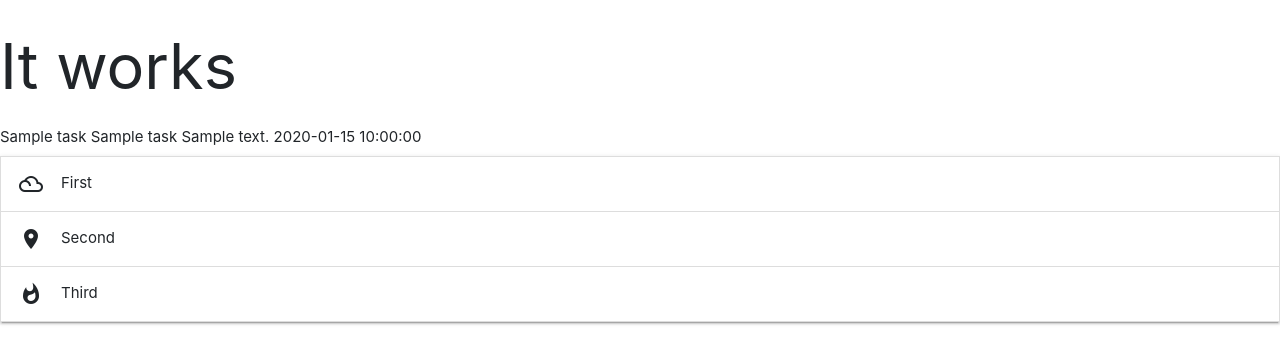
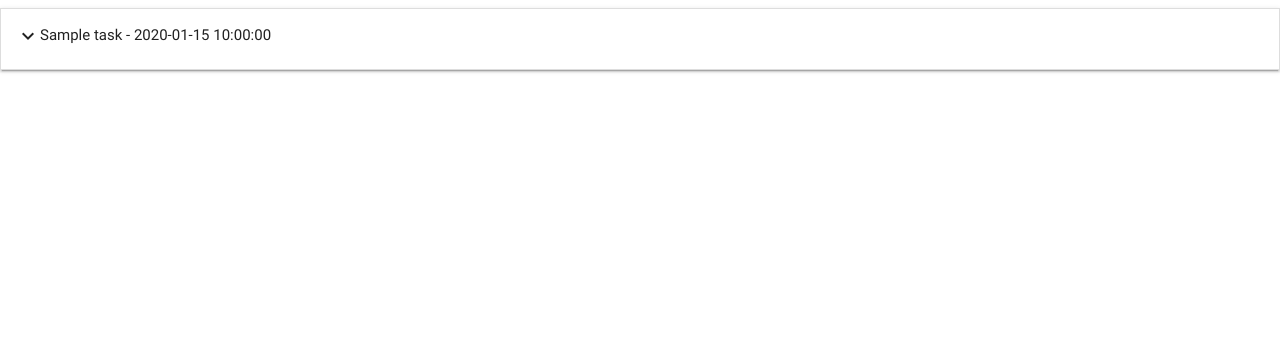
Before and after one commit to MrColorado35/task_manager, a Flask app: page / in a window 1280 px wide. Shown: the top 364 px of the page. Run offline with Flask 2, Linux system fonts and the light colour scheme; a database or web service that is not in the repository returns one stand-in record (values such as "Sample title"); some libraries are stand-ins or nearby versions.

Commit message:
fixed bug with collections

```diff
--- a/task_mnger/app.py
+++ b/task_mnger/app.py
@@ -1,5 +1,5 @@
 import os
-from flask import Flask, render_template, redirect, url_for, request
+from flask import Flask, render_template, redirect, request, url_for
 from flask_pymongo import PyMongo
 from bson.objectid import ObjectId
 
--- a/task_mnger/templates/base.html
+++ b/task_mnger/templates/base.html
@@ -5,7 +5,6 @@
         <meta name="viewport" content="width=device-width, initial-scale=1.0">
         <meta http-equiv="X-UA-Compatible" content="ie=edge">
         <script src="https://code.jquery.com/jquery-3.5.1.min.js" integrity="sha256-9/aliU8dGd2tb6OSsuzixeV4y/faTqgFtohetphbbj0=" crossorigin="anonymous"></script>
-        <link rel="stylesheet" href="https://cdnjs.cloudflare.com/ajax/libs/twitter-bootstrap/4.5.0/css/bootstrap.min.css">
         <link rel="stylesheet" href="https://cdnjs.cloudflare.com/ajax/libs/font-awesome/5.13.0/css/all.min.css">
         <!--Import Google Icon Font-->
         <link href="https://fonts.googleapis.com/icon?family=Material+Icons" rel="stylesheet">
@@ -16,7 +15,7 @@
         <title>Title</title>
     </head>
     <body>
-        <h1>It works</h1>
+        <!-- <h1>It works</h1> -->
         {% block content %}
 
         {% endblock %}
@@ -25,11 +24,11 @@
         <script src="https://cdnjs.cloudflare.com/ajax/libs/materialize/0.100.2/js/materialize.min.js"></script>
         <script src="https://cdnjs.cloudflare.com/ajax/libs/jquery/3.5.1/jquery.slim.min.js"></script>
         <script src="https://cdnjs.cloudflare.com/ajax/libs/popper.js/1.16.1/umd/popper.min.js"></script>
-        <script src="https://cdnjs.cloudflare.com/ajax/libs/twitter-bootstrap/4.5.0/js/bootstrap.min.js"></script>
-        <script>
+
+        <!-- <script>
               $(document).ready(function(){
                 $('.collapsible').collapsible();
             });
-        </script>
+        </script> -->
     </body>
 </html>
--- a/task_mnger/templates/tasks.html
+++ b/task_mnger/templates/tasks.html
@@ -1,24 +1,36 @@
-{% extends 'base.html'  %}
-{% block content %}
-    {% for task in tasks %}
-        {{task.task_name}}
-        {{task.category_name}}
-        {{task.task_description}}
-        {{task.is_urgent}}
-        {{task.due_date}}
-    {% endfor%}
-        <ul class="collapsible">
+{% extends 'base.html' %}
+    {% block content %}
+
+
+
+
+        <ul class="collapsible" data-collapsible="accordion">
+            {% for task in tasks %}
             <li>
-                <div class="collapsible-header"><i class="material-icons">filter_drama</i>First</div>
-                <div class="collapsible-body"><span>Lorem ipsum dolor sit amet.</span></div>
+                <div class="collapsible-header"><strong><span class="material-icons">expand_more</span></strong>
+                    {{task.task_name}} - {{task.due_date}}</div>
+                <div class="collapsible-body">
+                    <span>
+                        {{task.task_description}}
+                    </span>
+                </div>
             </li>
-            <li>
+            {% endfor %}
+            <!-- <li>
                 <div class="collapsible-header"><i class="material-icons">place</i>Second</div>
                 <div class="collapsible-body"><span>Lorem ipsum dolor sit amet.</span></div>
             </li>
             <li>
                 <div class="collapsible-header"><i class="material-icons">whatshot</i>Third</div>
                 <div class="collapsible-body"><span>Lorem ipsum dolor sit amet.</span></div>
-            </li>
+            </li> -->
         </ul>
-{% endblock %}
+
+    {% endblock %}
+
+      <!-- {{task.task_name}}
+        {{task.category_name}}
+        {{task.task_description}}
+        {{task.is_urgent}}
+        {{task.due_date}}
+          -->
```
